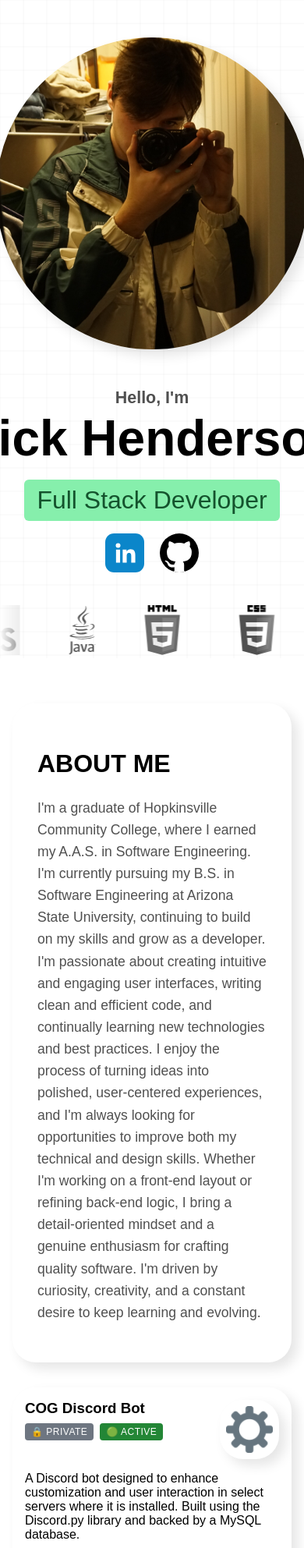
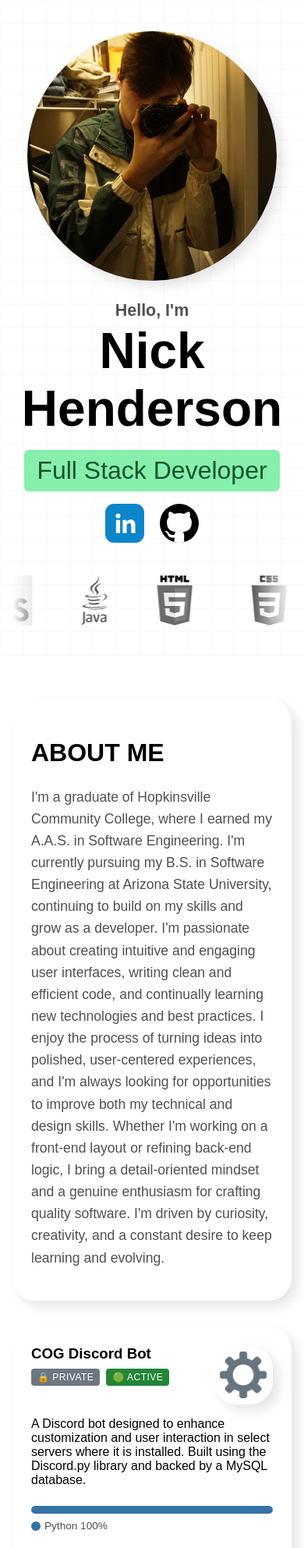
Before and after one commit to nickrhenderson/Portfolio, a plain HTML site: page index.html in a window 390 px wide. Shown: the top 1985 px of the page at 78% size. Drawn offline with nearby package versions, Linux system fonts and the light colour scheme.

Commit message:
Added favicon & fixed viewport on mobile.

```diff
--- a/static/styles.css
+++ b/static/styles.css
@@ -65,10 +65,10 @@ body {
 }
 
 .intro-img img {
-    height: clamp(25rem, 25vw, 60rem);
+    height: 20rem;
     width: auto;
     object-fit: cover;
-    margin: var(--spacing-xl);
+    margin: var(--spacing-md);
     border-radius: 50%;
     aspect-ratio: 1 / 1;
     box-shadow: var(--shadow-default);
@@ -123,7 +123,7 @@ body {
 /* Technology Scroller */
 .scroller {
     position: relative;
-    width: 60%;
+    width: 90%;
     max-width: 800px;
     height: 100px;
     overflow: hidden;
@@ -486,15 +486,31 @@ body {
 @media screen and (max-width: 768px) {
     .grid-container {
         padding: 1rem;
+        width: 100%;
+        box-sizing: border-box;
     }
 
-    .projects {
-        grid-template-columns: 1fr;
+    .intro-container {
+        padding: 1rem;
+        box-sizing: border-box;
     }
 
-    .project-card {
-        padding: 1rem;
-        margin: 0;
+    .intro-img {
+        width: 100%;
+        box-sizing: border-box;
+    }
+
+    .about-text,
+    .project-card,
+    .contact {
+        width: 100%;
+        box-sizing: border-box;
+        padding: var(--spacing-md);
+    }
+
+    .scroller {
+        width: 95%;
+        margin: 1rem auto;
     }
 }
 
```
Also changed, not shown: static/favicon.ico (added).
